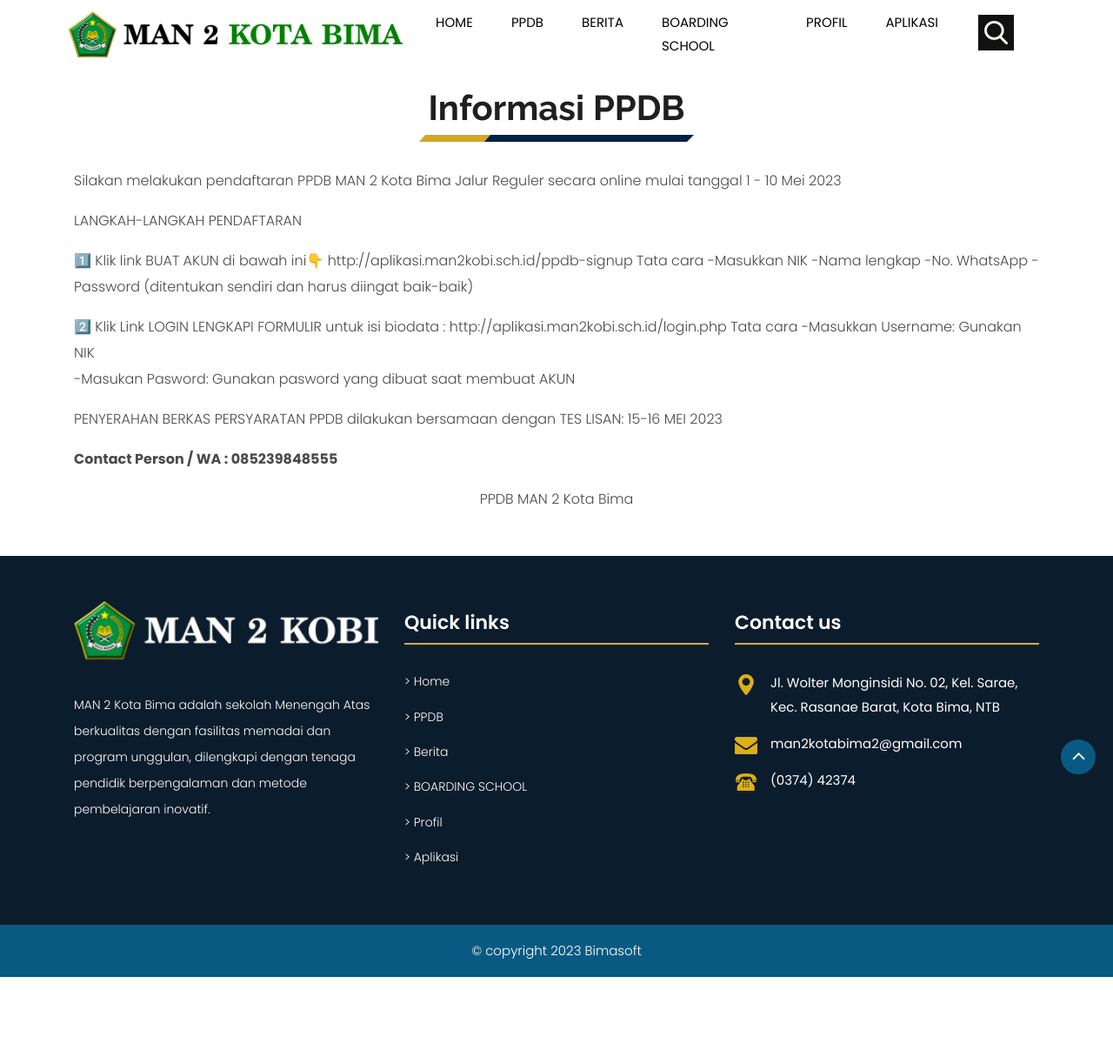
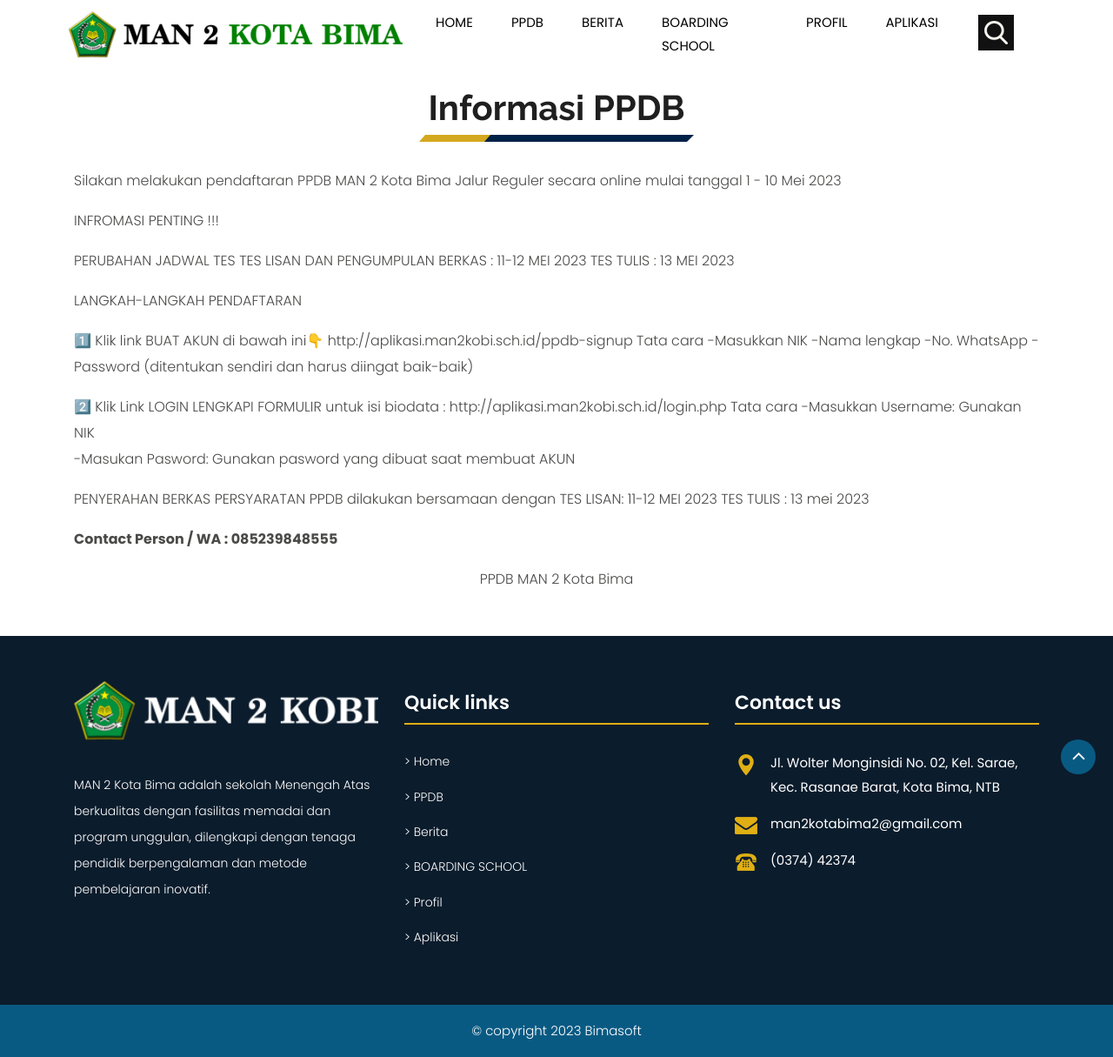
Before and after one commit to yokowasis/website-man2kobi.sch.id, a Jekyll site: the page built from pages/ppdb.md, in a window 1280 px wide. Shown: the whole page at 87% size. Built offline with Jekyll 4.4.1, drawn with Linux system fonts in a browser that asks for light colours; before the commit the page ends 1123 px from its top, so only the background shows below that.

Commit message:
Update ppdb.md

```diff
--- a/pages/ppdb.md
+++ b/pages/ppdb.md
@@ -5,6 +5,12 @@ layout: default
 # Informasi PPDB
 
 Silakan melakukan pendaftaran PPDB MAN 2 Kota Bima Jalur Reguler secara online mulai tanggal 1 - 10 Mei 2023
+
+INFROMASI PENTING !!!
+
+PERUBAHAN JADWAL TES
+TES LISAN DAN PENGUMPULAN BERKAS : 11-12 MEI 2023
+TES TULIS : 13 MEI 2023
 
 LANGKAH-LANGKAH  PENDAFTARAN
 
@@ -22,7 +28,8 @@ Tata cara
 -Masukkan Username: Gunakan NIK
 -Masukan Pasword: Gunakan pasword yang dibuat saat membuat AKUN
 
-PENYERAHAN BERKAS PERSYARATAN PPDB dilakukan bersamaan dengan TES LISAN: 15-16 MEI 2023
+PENYERAHAN BERKAS PERSYARATAN PPDB dilakukan bersamaan dengan TES LISAN: 11-12 MEI 2023
+TES TULIS : 13 mei 2023
 
 **Contact Person / WA : 085239848555**
 
```
